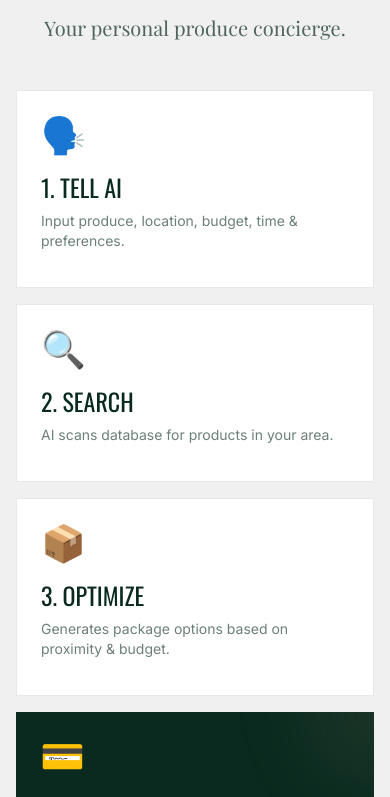
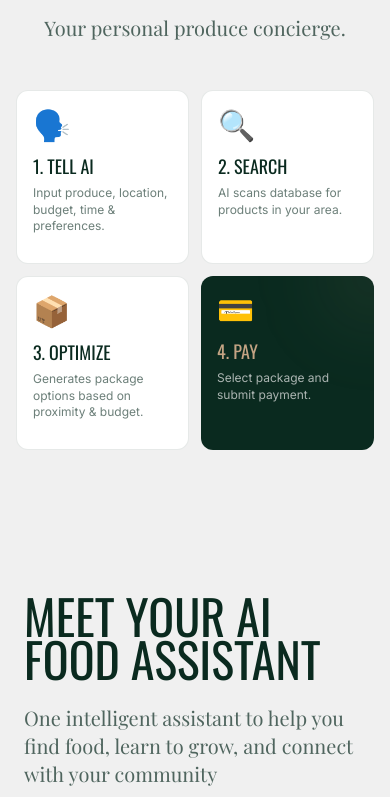
Before and after one commit to KismetKrystle/PLYT-Landing, a Next.js app: page / in a window 390 px wide. Shown: the part 4979-5776 px from the top of the page. Built offline with nearby package versions, Linux system fonts and the light colour scheme; a web font is replaced by a local one.

Commit message:
Optimize UnifiedFlows mobile layout to 2 columns

```diff
--- a/app/components/consumer/UnifiedFlows.tsx
+++ b/app/components/consumer/UnifiedFlows.tsx
@@ -99,11 +99,11 @@ export default function UnifiedFlows() {
 
                         {/* Steps Grid */}
                         <div className="lg:w-2/3 w-full">
-                            <div className="flex flex-col md:flex-row gap-4 w-full">
+                            <div className="grid grid-cols-2 md:flex md:flex-row gap-3 md:gap-4 w-full">
                                 {content[activeTab].steps.map((step, index) => (
                                     <div
                                         key={index}
-                                        className={`p-6 transition-colors flex-1 ${step.isDark
+                                        className={`p-4 md:p-6 transition-colors md:flex-1 rounded-xl ${step.isDark
                                             ? "bg-brand-dark text-brand-light relative overflow-hidden group"
                                             : "bg-white border border-brand-dark/10 hover:border-brand-dark"
                                             }`}
@@ -111,18 +111,18 @@ export default function UnifiedFlows() {
                                         {step.isDark ? (
                                             <>
                                                 <div className="relative z-10">
-                                                    <div className="text-4xl mb-4">{step.icon}</div>
-                                                    <h3 className="font-display text-2xl uppercase text-brand-earth mb-2">{step.title}</h3>
-                                                    <p className="font-sans text-sm text-brand-light/70 mb-3">{step.desc}</p>
+                                                    <div className="text-3xl md:text-4xl mb-3 md:mb-4">{step.icon}</div>
+                                                    <h3 className="font-display text-lg md:text-2xl uppercase text-brand-earth mb-2 leading-tight">{step.title}</h3>
+                                                    <p className="font-sans text-xs md:text-sm text-brand-light/70 mb-3 leading-snug">{step.desc}</p>
                                                     {step.extra}
                                                 </div>
-                                                <div className="absolute top-0 right-0 w-32 h-32 bg-brand-earth/10 rounded-full -mr-16 -mt-16 blur-2xl group-hover:bg-brand-earth/20 transition-colors"></div>
+                                                <div className="absolute top-0 right-0 w-24 h-24 md:w-32 md:h-32 bg-brand-earth/10 rounded-full -mr-12 -mt-12 md:-mr-16 md:-mt-16 blur-2xl group-hover:bg-brand-earth/20 transition-colors"></div>
                                             </>
                                         ) : (
                                             <>
-                                                <div className="text-4xl mb-4">{step.icon}</div>
-                                                <h3 className="font-display text-2xl uppercase text-brand-dark mb-2">{step.title}</h3>
-                                                <p className="font-sans text-sm text-brand-dark/60 mb-3">{step.desc}</p>
+                                                <div className="text-3xl md:text-4xl mb-3 md:mb-4">{step.icon}</div>
+                                                <h3 className="font-display text-lg md:text-2xl uppercase text-brand-dark mb-2 leading-tight">{step.title}</h3>
+                                                <p className="font-sans text-xs md:text-sm text-brand-dark/60 mb-3 leading-snug">{step.desc}</p>
                                                 {step.extra}
                                             </>
                                         )}
```
